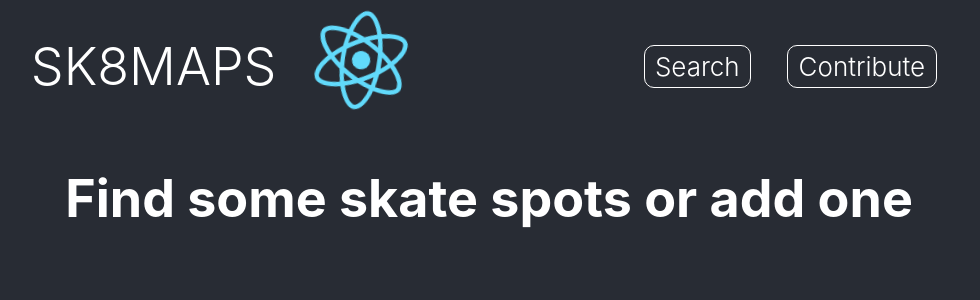
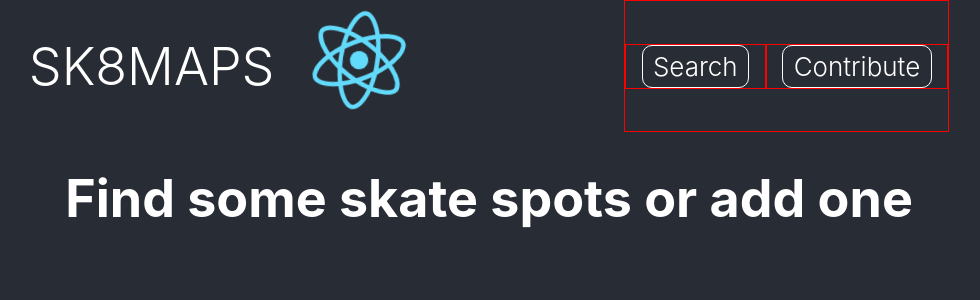
Before and after one commit to brabbuss/SK8MAPS, a React (Create React App) app: page / in a window 1280 px wide. Shown: the top 300 px of the page, without its empty margins (151-1131 px from the left). Built offline with nearby package versions, Linux system fonts and the light colour scheme; no server answers.

Commit message:
Add conditional btn styling for nav and search

```diff
--- a/src/Components/Common/NavBar/NavBar.css
+++ b/src/Components/Common/NavBar/NavBar.css
@@ -10,9 +10,17 @@
   color: white;
 }
 
-.link-container {
+.links-container {
   display: flex;
+  align-items: center;
   width: fit-content;
+  min-height:5em;
+  border: solid 1px red;
+  overflow: hidden;
+}
+
+.links-container .link-wrapper {
+  border: solid 1px red;
 }
 
 .nav-title {
@@ -45,6 +53,15 @@
   border-color: #e100a9;
 }
 
+.nav-btn-selected {
+  background: #282c34;
+  color: #e100a9;
+  border-color: #e100a9;
+  border-width: 3px;
+  font-weight: 500;
+  /* background: #e100a9; */
+}
+
 .app-header {
   width: 100%;
   height: fit-content;
--- a/src/Components/Common/NavBar/NavBar.jsx
+++ b/src/Components/Common/NavBar/NavBar.jsx
@@ -1,26 +1,32 @@
+import React, {useState} from 'react';
 import { Link } from "react-router-dom";
 import "./NavBar.css";
 import {sk8Logo} from '../Assets/sk8Logo'
 
 const NavBar = () => {
-  const highlight = (e) => {
-    // if (!e.className.includes(`${e.target}-highlight`)) {
-    //   e.className = `nav-btn ${e.target}-highlight`
-    // }
+  const [selection, setSelection] = useState(null)
+
+  const getStylings = (selector, id) => {
+    let className = selector === id ? 'nav-btn-selected' : '';
+    return className
   }
 
   return (
     <header className="nav-container">
-      <Link to="/" onClick={(e) => highlight(e)} value='nav-title' className="app-name-link">
+      <Link to="/" value='nav-title' className="app-name-link">
         {sk8Logo}
       </Link>
-      <nav className="link-container">
-        <Link to="/search" className="nav-btn-link">
-          <div onClick={(e) => highlight(e)} value='search' className="nav-btn">Search</div>
-        </Link>
-        <Link to="/add" className="nav-btn-link">
-          <div onClick={(e) => highlight(e)} value='contribute' className="nav-btn">Contribute</div>
-        </Link>
+      <nav className="links-container">
+        <div className='link-wrapper'>
+          <Link title='search' to="/search" className="nav-btn-link">
+            <div id='search' value='search' onClick={(e) => setSelection(e.target.id)} className={`nav-btn ${getStylings(selection, 'search')}`}>Search</div>
+          </Link>
+        </div>
+        <div className='link-wrapper'>
+          <Link title='contribute' to="/add" className="nav-btn-link">
+            <div id='contribute' value='contribute' onClick={(e) => setSelection(e.target.id)} className={`nav-btn ${getStylings(selection, 'contribute')}`}>Contribute</div>
+          </Link>
+        </div>
       </nav>
     </header>
   );
--- a/src/Components/FindSpotsView/FindSpotsView.css
+++ b/src/Components/FindSpotsView/FindSpotsView.css
@@ -1,3 +1,15 @@
+.choice {
+  border: solid 2px #282c34;
+  padding: 9px;
+  border-radius: 15px;
+}
+.selected-choice {
+  background-color: orange;
+  color: #282c34;
+  padding: 9px;
+  border-radius: 15px;
+}
+
 .fs {
   cursor: pointer;
   transition: ease-in-out .18s;
--- a/src/Components/FindSpotsView/FindSpotsView.jsx
+++ b/src/Components/FindSpotsView/FindSpotsView.jsx
@@ -27,10 +27,11 @@ function FindSpotView({allSk8Maps, updateSelection, selectedSpot}) {
       }, [])
       setFilteredMaps(categoryMaps);
     }
+    setCategory(category)
   }
 
-  const getStylings = (selector, elementId) => {
-    let className = selector === elementId ? 'selected-choice' : 'choice';
+  const getStylings = (selector, id) => {
+    let className = selector === id ? 'selected-choice' : 'choice';
     return className
   }
 
@@ -39,13 +40,13 @@ function FindSpotView({allSk8Maps, updateSelection, selectedSpot}) {
       <h2>Find spots by:</h2>
       <div className="fs-sort-container">
         <ul className="fs-ul">
-          <li onClick={(e) => handleFilter(e)} title="Rails" className={`fs ${getStylings(category)}`} data-testid='f-1'>rails</li>
-          <li onClick={(e) => handleFilter(e)} title="Curbs" className={`fs ${getStylings(category)}`} data-testid='f-2'>curbs</li>
-          <li onClick={(e) => handleFilter(e)} title="Flats" className={`fs ${getStylings(category)}`} data-testid='f-3'>flats</li>
-          <li onClick={(e) => handleFilter(e)} title="Stairs" className={`fs ${getStylings(category)}`} data-testid='f-4'>stairs</li>
-          <li onClick={(e) => handleFilter(e)} title="Hills" className={`fs ${getStylings(category)}`} data-testid='f-5'>hills</li>
-          <li onClick={(e) => handleFilter(e)} title="Parks" className={`fs ${getStylings(category)}`} data-testid='f-6'>parks</li>
-          <li onClick={(e) => handleFilter(e)} title="All" className={`fs ${getStylings(category)}`} data-testid='f-6'>ALL</li>
+          <li onClick={(e) => handleFilter(e)} title="Rails" className={`fs  ${getStylings(category, 'Rails')}`} data-testid='f-1'>rails</li>
+          <li onClick={(e) => handleFilter(e)} title="Curbs" className={`fs  ${getStylings(category, 'Curbs')}`} data-testid='f-2'>curbs</li>
+          <li onClick={(e) => handleFilter(e)} title="Flats" className={`fs  ${getStylings(category, 'Flats')}`} data-testid='f-3'>flats</li>
+          <li onClick={(e) => handleFilter(e)} title="Stairs" className={`fs  ${getStylings(category, 'Stairs')}`} data-testid='f-4'>stairs</li>
+          <li onClick={(e) => handleFilter(e)} title="Hills" className={`fs  ${getStylings(category, 'Hills')}`} data-testid='f-5'>hills</li>
+          <li onClick={(e) => handleFilter(e)} title="Parks" className={`fs  ${getStylings(category, 'Parks')}`} data-testid='f-6'>parks</li>
+          <li onClick={(e) => handleFilter(e)} title="All" className={`fs  ${getStylings(category, 'All')}`} data-testid='f-6'>ALL</li>
         </ul>
       </div>
       <div className="find-map-container">
```
